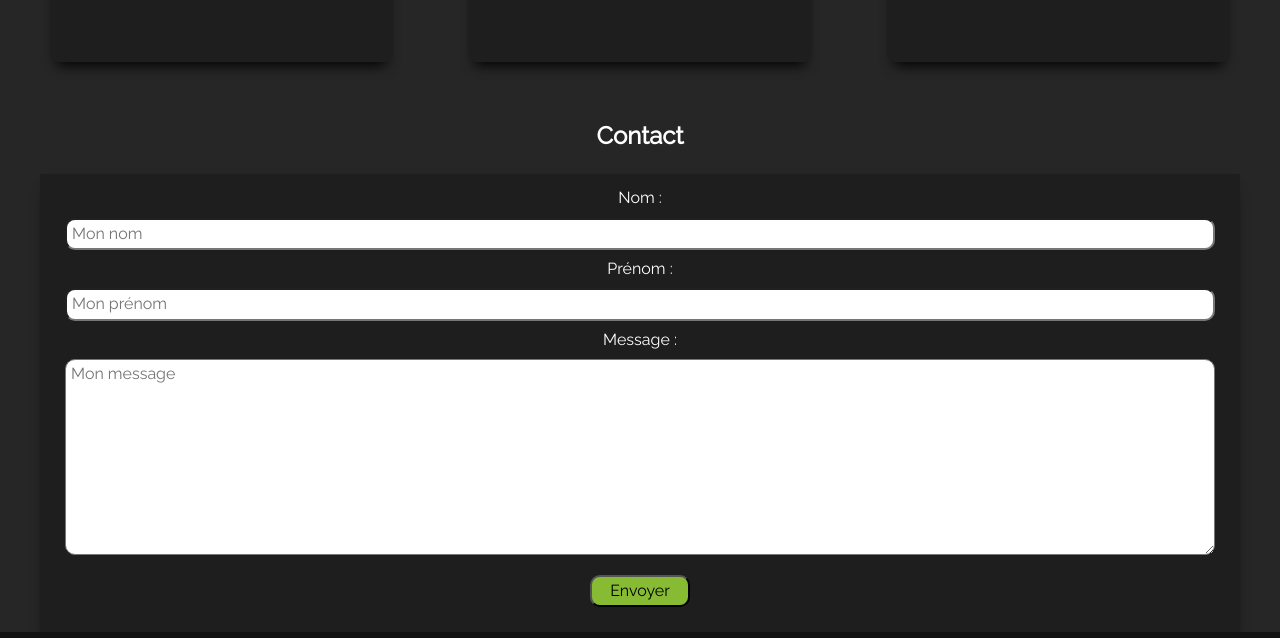
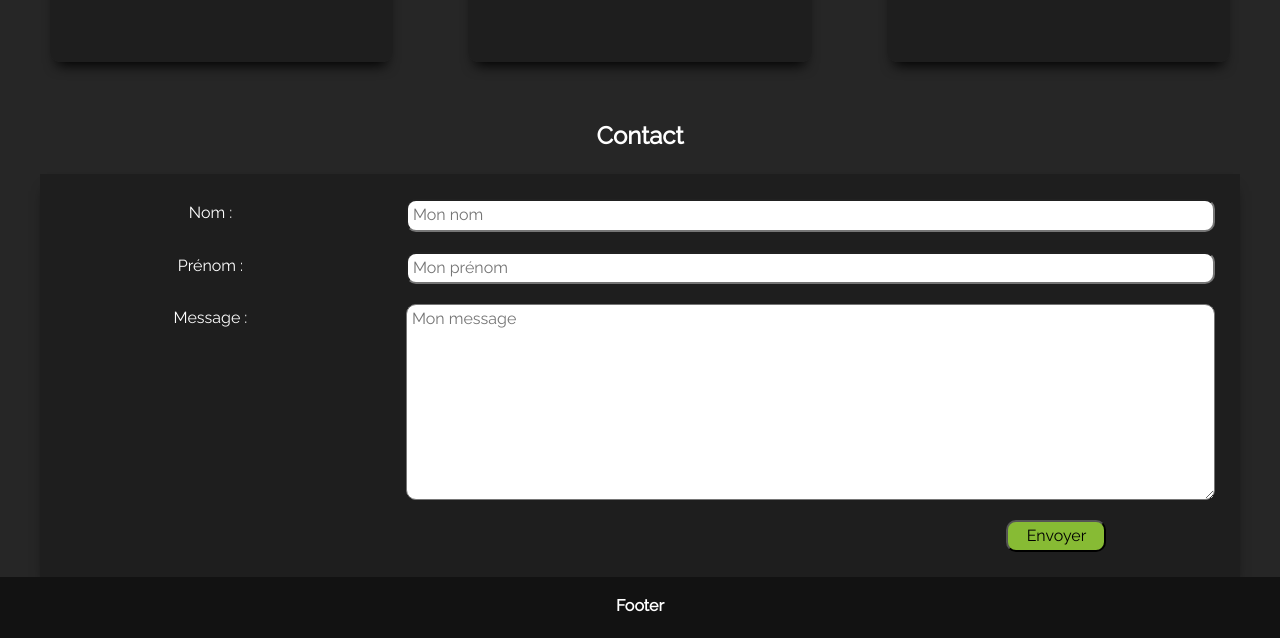
Before and after one commit to ntapiaDev/ECF1, a plain HTML site: page index.html in a window 1280 px wide. Shown: the part 1458-2096 px from the top of the page. Drawn offline with Linux system fonts and the light colour scheme.

Commit message:
Formulaire responsive

```diff
--- a/assets/js/app.js
+++ b/assets/js/app.js
@@ -82,12 +82,18 @@ const modale = document.querySelector('.main__project__modale');
 const openModale = (e) => {
     modaleContainer.style.display = "flex";
     document.querySelector('body').style.overflow = 'hidden';
+    setTimeout(() => modale.style.transform = 'translate(0)', 100);
     document.querySelector('.main__project__modale__img img').src = e.target.parentElement.parentElement.children[1].src;
     document.querySelector('.main__project__modale__content h3').textContent = e.target.parentElement.parentElement.nextElementSibling.children[0].textContent;
 }
 const closeModale = (e) => {
-    e.target === modaleContainer ? modaleContainer.style.display = "none" : null;
-    e.target === modaleContainer ? document.querySelector('body').style.overflow = 'auto' : null;
+    if (e.target === modaleContainer) {
+        modale.style.transform = 'translate(-100vw)';
+        setTimeout(() => {
+            modaleContainer.style.display = "none";
+            document.querySelector('body').style.overflow = 'auto';
+        }, 100);
+    }
 }
 
 modaleBtns.forEach(btn => btn.addEventListener('click', openModale));
--- a/assets/sass/style.scss
+++ b/assets/sass/style.scss
@@ -302,6 +302,8 @@ a {
             padding: 10px;
             box-shadow: $light-shadow;
             background-color: var(--light-dark);
+            transform: translate(-100vw);
+            transition: transform 0.3s;
             z-index: 100;
             @media screen and (min-width: 768px) {
                 width: 75%;
@@ -340,6 +342,34 @@ a {
             box-shadow: $dark-shadow;
             display: flex;
             flex-direction: column;
+            @media screen and (min-width: 1200px) {
+                display: grid;
+                label:nth-child(1) {
+                    grid-area: 1 / 1 / 1 / 1;
+                }
+                input:nth-child(2) {
+                    grid-area: 1 / 2 / 1 / 4;
+                }
+                label:nth-child(3) {
+                    grid-area: 2 / 1 / 2 / 1;
+                }
+                input:nth-child(4) {
+                    grid-area: 2 / 2 / 2 / 4;
+                }
+                label:nth-child(5) {
+                    grid-area: 3 / 1 / 3 / 1;
+                }
+                textarea:nth-child(6) {
+                    grid-area: 3 / 2 / 3 / 4;
+                }
+                button {
+                    grid-area: 4 / 3 / 4 / 4;
+                }
+                label {
+                    position: relative;
+                    top: 15px;
+                }
+            }
         }
         input, textarea {
             margin: 10px 25px;
```
Also changed, not shown: assets/css/style.css, 1 other file.
